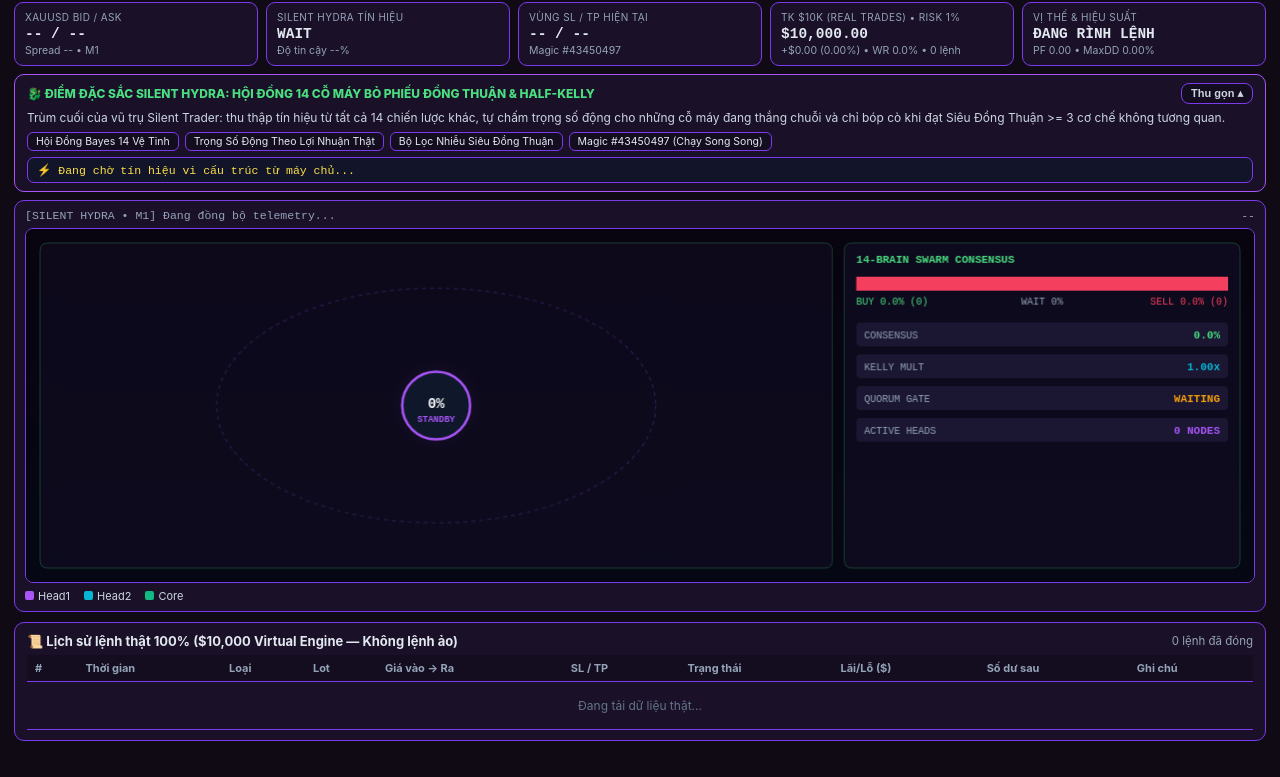
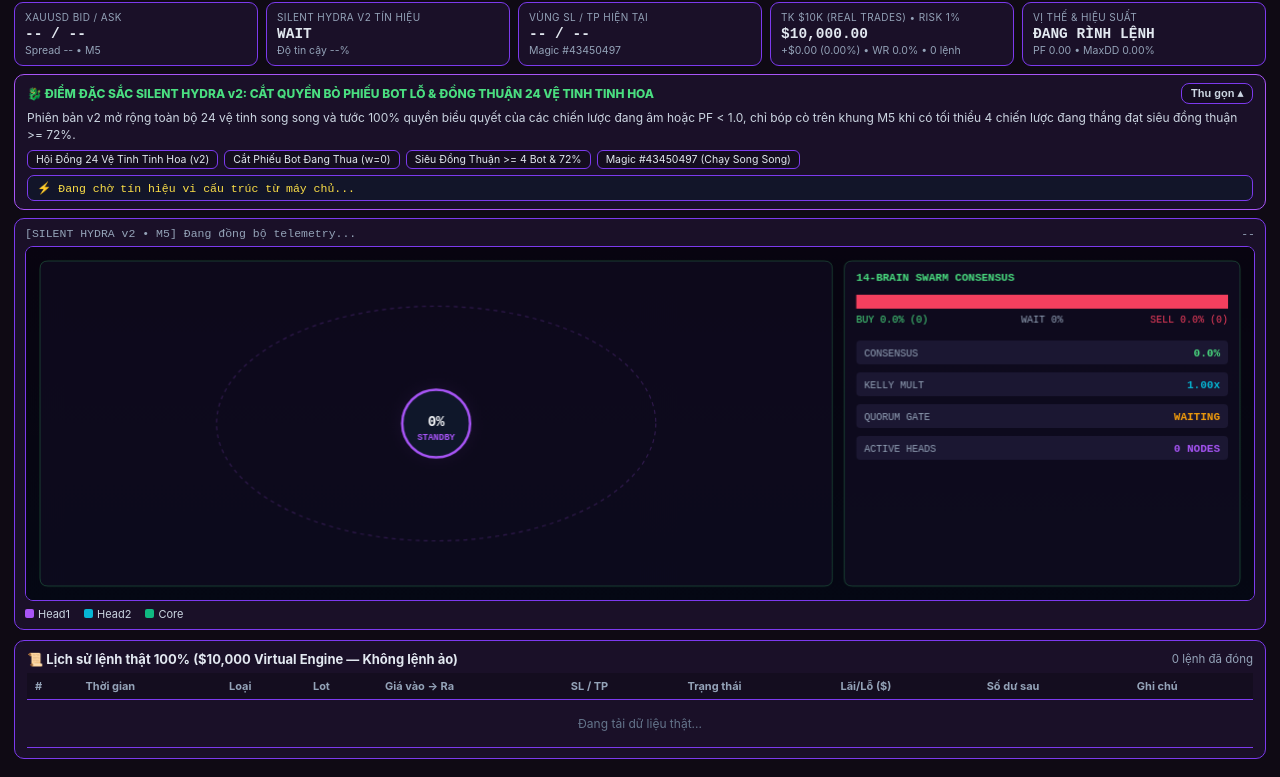
Before and after one commit to lemanhnewlife-cmd/silent-trader, a plain HTML site: page hydra.html in a window 1280 px wide. Shown: the part 66-843 px from the top of the page. Drawn offline with Linux system fonts and the light colour scheme; no server answers.

Commit message:
chore(audit): upgrade KALMAN, VENOM, HYDRA, SEISMOGRAPH to v2

```diff
--- a/hydra.html
+++ b/hydra.html
@@ -3,14 +3,14 @@
 <head>
   <meta charset="UTF-8">
   <meta name="viewport" content="width=device-width, initial-scale=1.0">
-  <title>Silent Hydra — Hội Đồng Bayes 14 Vệ Tinh & Half-Kelly</title>
+  <title>Silent Hydra v2 — Hội Đồng Bayes 24 Vệ Tinh Tinh Hoa & Half-Kelly</title>
   <link rel="stylesheet" href="./strategy_hub.css">
   <link rel="stylesheet" href="./strategy_shell.css">
   <style>:root{--bg:#0f0a14;--panel:#1a1028;--panel2:#140d1f;--border:#7c3aed;--primary:#a855f7;--canvas:#080410;--canvas-bg:#080410;--accent:#4ade80;}</style>
 </head>
 <body>
   <div id="shellApp"></div>
-  <script>window.SILENT_STRATEGY_BOOT={"system_id": "HYDRA", "short_name": "SILENT HYDRA", "icon": "🐉", "name": "Silent Hydra — Hội Đồng Bayes 14 Vệ Tinh & Half-Kelly", "badge": "BAYESIAN META-ENSEMBLE COUNCIL", "ea_name": "SilentHydra_Bot", "magic": 43450497, "default_tf": "M1", "theme": {"bg": "#0f0a14", "panel": "#1a1028", "panel2": "#140d1f", "border": "#7c3aed", "canvas_bg": "#080410", "legend": [["#a855f7", "Head1"], ["#06b6d4", "Head2"], ["#10b981", "Core"]]}, "accent": "#4ade80", "usp_title": "🐉 ĐIỂM ĐẶC SẮC SILENT HYDRA: HỘI ĐỒNG 14 CỖ MÁY BỎ PHIẾU ĐỒNG THUẬN & HALF-KELLY", "usp_desc": "Trùm cuối của vũ trụ Silent Trader: thu thập tín hiệu từ tất cả 14 chiến lược khác, tự chấm trọng số động cho những cỗ máy đang thắng chuỗi và chỉ bóp cò khi đạt Siêu Đồng Thuận >= 3 cơ chế không tương quan.", "usp_tags": ["Hội Đồng Bayes 14 Vệ Tinh", "Trọng Số Động Theo Lợi Nhuận Thật", "Bộ Lọc Nhiễu Siêu Đồng Thuận", "Magic #43450497 (Chạy Song Song)"], "legend": [["#a855f7", "Head1"], ["#06b6d4", "Head2"], ["#10b981", "Core"]]};</script>
+  <script>window.SILENT_STRATEGY_BOOT={"system_id": "HYDRA", "short_name": "SILENT HYDRA v2", "icon": "🐉", "name": "Silent Hydra v2 — Hội Đồng Bayes 24 Vệ Tinh Tinh Hoa & Half-Kelly", "badge": "ELITE BAYESIAN COUNCIL v2 • M5", "ea_name": "SilentHydra_Bot", "magic": 43450497, "default_tf": "M5", "theme": {"bg": "#0f0a14", "panel": "#1a1028", "panel2": "#140d1f", "border": "#7c3aed", "canvas_bg": "#080410", "legend": [["#a855f7", "Head1"], ["#06b6d4", "Head2"], ["#10b981", "Core"]]}, "accent": "#4ade80", "usp_title": "🐉 ĐIỂM ĐẶC SẮC SILENT HYDRA v2: CẮT QUYỀN BỎ PHIẾU BOT LỖ & ĐỒNG THUẬN 24 VỆ TINH TINH HOA", "usp_desc": "Phiên bản v2 mở rộng toàn bộ 24 vệ tinh song song và tước 100% quyền biểu quyết của các chiến lược đang âm hoặc PF < 1.0, chỉ bóp cò trên khung M5 khi có tối thiểu 4 chiến lược đang thắng đạt siêu đồng thuận >= 72%.", "usp_tags": ["Hội Đồng 24 Vệ Tinh Tinh Hoa (v2)", "Cắt Phiếu Bot Đang Thua (w=0)", "Siêu Đồng Thuận >= 4 Bot & 72%", "Magic #43450497 (Chạy Song Song)"], "legend": [["#a855f7", "Head1"], ["#06b6d4", "Head2"], ["#10b981", "Core"]]};</script>
   <script src="./strategy_hub.js?v=20261120v7"></script>
   <script src="./renderers/hydra.js?v=20261120v7"></script>
   <script src="./strategy_shell.js?v=20261120v7"></script>
--- a/kalman.html
+++ b/kalman.html
@@ -3,14 +3,14 @@
 <head>
   <meta charset="UTF-8">
   <meta name="viewport" content="width=device-width, initial-scale=1.0">
-  <title>Silent Kalman — Bộ Lọc Đạn Đạo Kalman & Gia Tốc Vật Lý</title>
+  <title>Silent Kalman v2 — Bộ Lọc Đạn Đạo Kalman & Gia Tốc Vật Lý</title>
   <link rel="stylesheet" href="./strategy_hub.css">
   <link rel="stylesheet" href="./strategy_shell.css">
   <style>:root{--bg:#040b14;--panel:#0d1a2b;--panel2:#091321;--border:#0891b2;--primary:#06b6d4;--canvas:#040b14;--canvas-bg:#040b14;--accent:#f43f5e;}</style>
 </head>
 <body>
   <div id="shellApp"></div>
-  <script>window.SILENT_STRATEGY_BOOT={"system_id": "KALMAN", "short_name": "SILENT KALMAN", "icon": "🚀", "name": "Silent Kalman — Bộ Lọc Đạn Đạo Kalman & Gia Tốc Vật Lý", "badge": "BALLISTIC KALMAN FILTER & JERK KINEMATICS", "ea_name": "SilentKalman_Bot", "magic": 43450499, "default_tf": "M1", "theme": {"bg": "#040b14", "panel": "#0d1a2b", "panel2": "#091321", "border": "#0891b2", "canvas_bg": "#040b14", "legend": [["#06b6d4", "Quỹ Đạo Kalman"], ["#f43f5e", "Độ Giật Jerk"], ["#10b981", "Dự Báo Parabol"]]}, "accent": "#f43f5e", "usp_title": "🚀 ĐIỂM ĐẶC SẮC SILENT KALMAN: DẪN ĐƯỜNG TÊN LỬA 3 TRẠNG THÁI & ĐẠO HÀM ĐỘ GIẬT JERK", "usp_desc": "Ứng dụng bộ lọc đạn đạo Kalman 3 trạng thái (Vị trí x, Vận tốc v, Gia tốc a) để tách quỹ đạo thật khỏi nhiễu nến, đồng thời tính Đạo hàm bậc 3 (Độ giật Jerk) để bắt chính xác thời điểm tên lửa cạn nhiên liệu ở đỉnh parabol.", "usp_tags": ["Bộ Lọc Kalman 3 Trạng Thái", "Động Học Vận Tốc & Gia Tốc", "Đạo Hàm Bậc 3 (Jerk)", "Magic #43450499 (Chạy Song Song)"], "legend": [["#06b6d4", "Quỹ Đạo Kalman"], ["#f43f5e", "Độ Giật Jerk"], ["#10b981", "Dự Báo Parabol"]]};</script>
+  <script>window.SILENT_STRATEGY_BOOT={"system_id": "KALMAN", "short_name": "SILENT KALMAN v2", "icon": "🚀", "name": "Silent Kalman v2 — Bộ Lọc Đạn Đạo Kalman & Gia Tốc Vật Lý", "badge": "BALLISTIC KALMAN FILTER v2 • M5", "ea_name": "SilentKalman_Bot", "magic": 43450499, "default_tf": "M5", "theme": {"bg": "#040b14", "panel": "#0d1a2b", "panel2": "#091321", "border": "#0891b2", "canvas_bg": "#040b14", "legend": [["#06b6d4", "Quỹ Đạo Kalman"], ["#f43f5e", "Độ Giật Jerk"], ["#10b981", "Dự Báo Parabol"]]}, "accent": "#f43f5e", "usp_title": "🚀 ĐIỂM ĐẶC SẮC SILENT KALMAN v2: BỘ LỌC ĐẠN ĐẠO 3 TRẠNG THÁI & LỌC XU HƯỚNG TRUNG HẠN", "usp_desc": "Phiên bản v2 sửa chuẩn phương trình hiệp phương sai Kalman trên khung M5, kết hợp vận tốc chuẩn hóa theo ATR và đồng pha xu hướng 20 nến để triệt tiêu nhiễu giả và bắt trọn quỹ đạo parabol sạch.", "usp_tags": ["Kalman 3 Trạng Thái Chuẩn (v2)", "Lọc Nhiễu Hiệp Phương Sai M5", "Động Học Vận Tốc, Gia Tốc & Jerk", "Magic #43450499 (Chạy Song Song)"], "legend": [["#06b6d4", "Quỹ Đạo Kalman"], ["#f43f5e", "Độ Giật Jerk"], ["#10b981", "Dự Báo Parabol"]]};</script>
   <script src="./strategy_hub.js?v=20261120v5"></script>
   <script src="./renderers/kalman.js?v=20261120v8"></script>
   <script src="./strategy_shell.js?v=20261120v6"></script>
```
Also changed, not shown: seismograph.html (+2 -2 lines), venom.html (+2 -2 lines).
